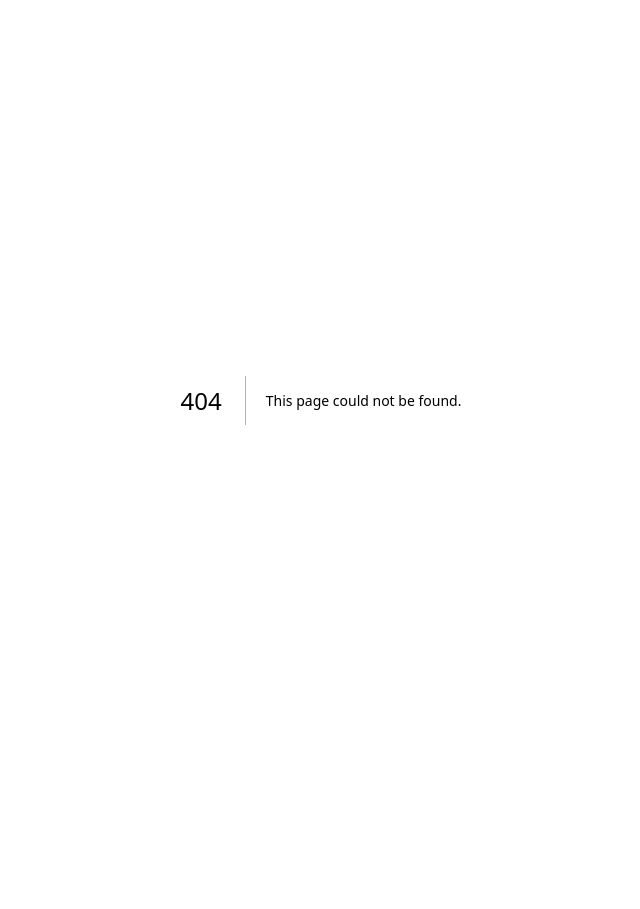
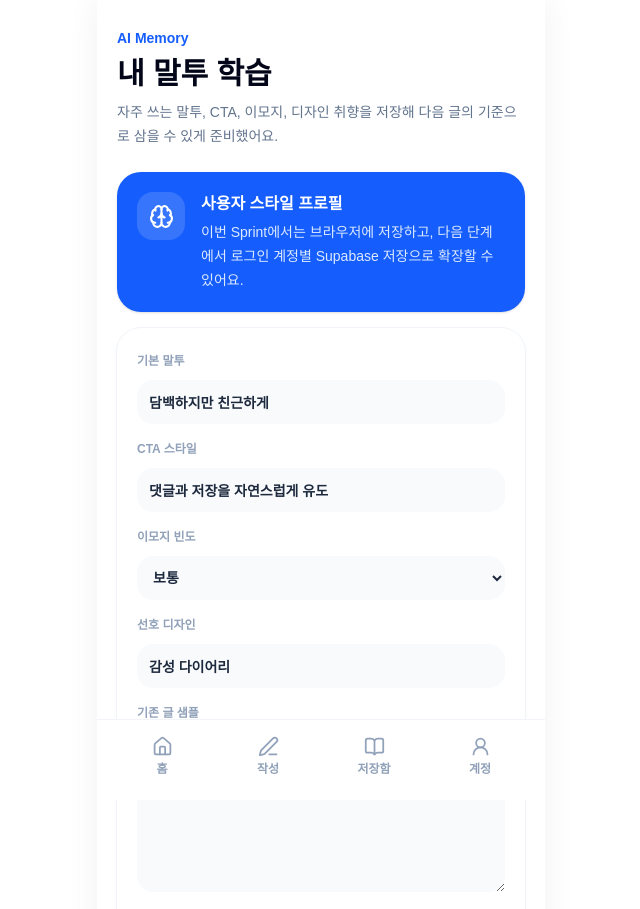
Before and after one commit to mykim2732/tripwriter, a Next.js app: page /memory in a window 1280 px wide. Before the commit this address had no page. Shown: the top 909 px of the page, without its empty margins (319-959 px from the left). Before the commit the page ends 800 px from the top, so only its background shows below. Built offline with nearby package versions, Linux system fonts and the light colour scheme.

Commit message:
Sprint 59: add AI memory profile

```diff
--- /dev/null
+++ b/app/memory/page.tsx
@@ -0,0 +1,101 @@
+"use client";
+
+import { Brain, Save } from "lucide-react";
+import { useEffect, useState } from "react";
+import { PageShell } from "@/components/PageShell";
+
+const storageKey = "posty-ai-memory-profile";
+
+type MemoryProfile = {
+  tone: string;
+  cta: string;
+  emojiLevel: string;
+  favoriteDesign: string;
+  referenceText: string;
+};
+
+const defaultProfile: MemoryProfile = {
+  tone: "담백하지만 친근하게",
+  cta: "댓글과 저장을 자연스럽게 유도",
+  emojiLevel: "보통",
+  favoriteDesign: "감성 다이어리",
+  referenceText: "",
+};
+
+export default function MemoryPage() {
+  const [profile, setProfile] = useState<MemoryProfile>(defaultProfile);
+  const [saved, setSaved] = useState(false);
+
+  useEffect(() => {
+    const raw = window.localStorage.getItem(storageKey);
+    if (!raw) return;
+    try {
+      setProfile({ ...defaultProfile, ...JSON.parse(raw) });
+    } catch {
+      setProfile(defaultProfile);
+    }
+  }, []);
+
+  function patch(partial: Partial<MemoryProfile>) {
+    setProfile((current) => ({ ...current, ...partial }));
+    setSaved(false);
+  }
+
+  function save() {
+    window.localStorage.setItem(storageKey, JSON.stringify(profile));
+    setSaved(true);
+    window.setTimeout(() => setSaved(false), 2200);
+  }
+
+  return (
+    <PageShell>
+      <section className="px-5 pb-8 pt-7">
+        <div className="mb-6">
+          <p className="text-sm font-bold text-blue-600">AI Memory</p>
+          <h1 className="mt-2 text-3xl font-black tracking-normal text-slate-950">내 말투 학습</h1>
+          <p className="mt-2 text-sm leading-6 text-slate-500">자주 쓰는 말투, CTA, 이모지, 디자인 취향을 저장해 다음 글의 기준으로 삼을 수 있게 준비했어요.</p>
+        </div>
+
+        <article className="rounded-3xl bg-blue-600 p-5 text-white shadow-sm">
+          <div className="flex gap-4">
+            <div className="flex h-12 w-12 shrink-0 items-center justify-center rounded-2xl bg-white/15"><Brain size={25} /></div>
+            <div>
+              <h2 className="text-base font-black">사용자 스타일 프로필</h2>
+              <p className="mt-1 text-sm leading-6 text-blue-100">이번 Sprint에서는 브라우저에 저장하고, 다음 단계에서 로그인 계정별 Supabase 저장으로 확장할 수 있어요.</p>
+            </div>
+          </div>
+        </article>
+
+        <div className="mt-4 space-y-3 rounded-3xl bg-white p-5 shadow-sm ring-1 ring-slate-100">
+          <MemoryField label="기본 말투" value={profile.tone} onChange={(value) => patch({ tone: value })} />
+          <MemoryField label="CTA 스타일" value={profile.cta} onChange={(value) => patch({ cta: value })} />
+          <label className="block">
+            <span className="text-xs font-black text-slate-400">이모지 빈도</span>
+            <select value={profile.emojiLevel} onChange={(event) => patch({ emojiLevel: event.target.value })} className="mt-2 h-11 w-full rounded-2xl bg-slate-50 px-3 text-sm font-bold text-slate-800 outline-none focus:ring-2 focus:ring-blue-200">
+              <option>적게</option>
+              <option>보통</option>
+              <option>많게</option>
+            </select>
+          </label>
+          <MemoryField label="선호 디자인" value={profile.favoriteDesign} onChange={(value) => patch({ favoriteDesign: value })} />
+          <label className="block">
+            <span className="text-xs font-black text-slate-400">기존 글 샘플</span>
+            <textarea value={profile.referenceText} onChange={(event) => patch({ referenceText: event.target.value })} placeholder="내가 쓴 블로그 글이나 리뷰를 붙여넣어 주세요." className="mt-2 min-h-40 w-full rounded-2xl bg-slate-50 p-3 text-sm leading-6 text-slate-800 outline-none focus:ring-2 focus:ring-blue-200" />
+          </label>
+          <button type="button" onClick={save} className="inline-flex min-h-12 w-full items-center justify-center gap-2 rounded-2xl bg-blue-600 px-4 text-sm font-black text-white">
+            <Save size={18} /> {saved ? "저장 완료" : "메모리 저장"}
+          </button>
+        </div>
+      </section>
+    </PageShell>
+  );
+}
+
+function MemoryField({ label, value, onChange }: { label: string; value: string; onChange: (value: string) => void }) {
+  return (
+    <label className="block">
+      <span className="text-xs font-black text-slate-400">{label}</span>
+      <input value={value} onChange={(event) => onChange(event.target.value)} className="mt-2 h-11 w-full rounded-2xl bg-slate-50 px-3 text-sm font-bold text-slate-800 outline-none focus:ring-2 focus:ring-blue-200" />
+    </label>
+  );
+}
```
